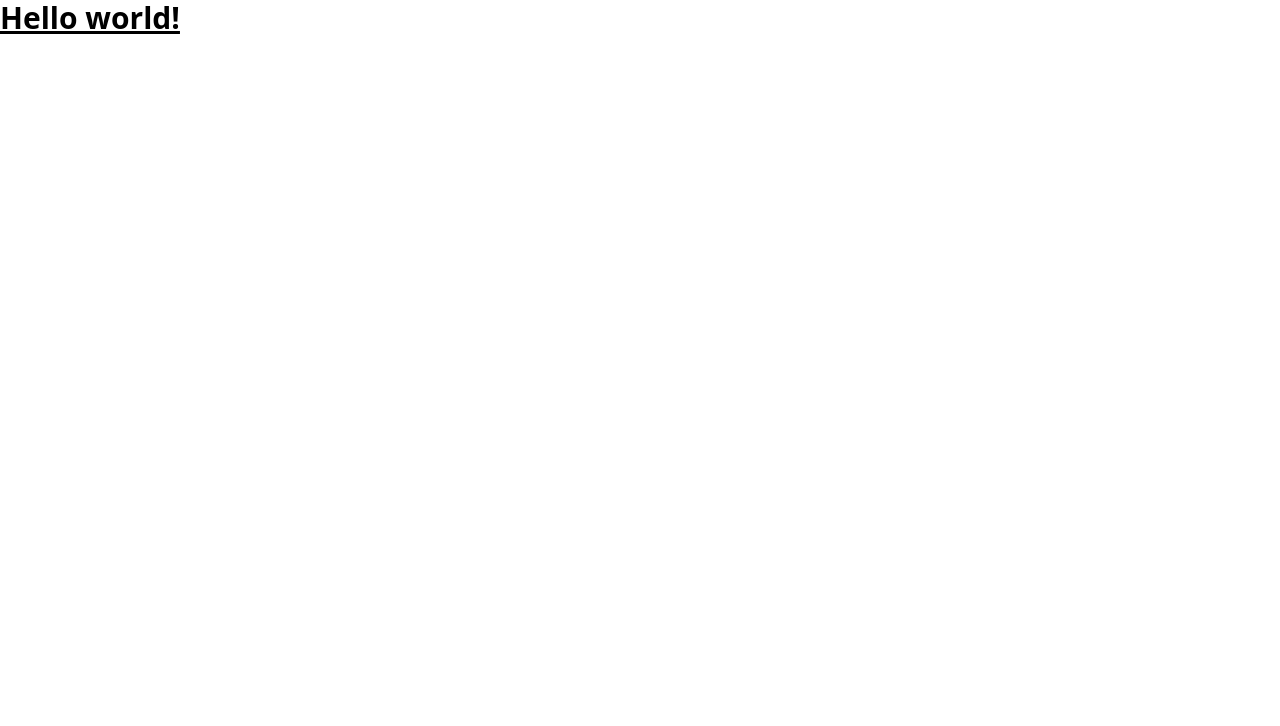
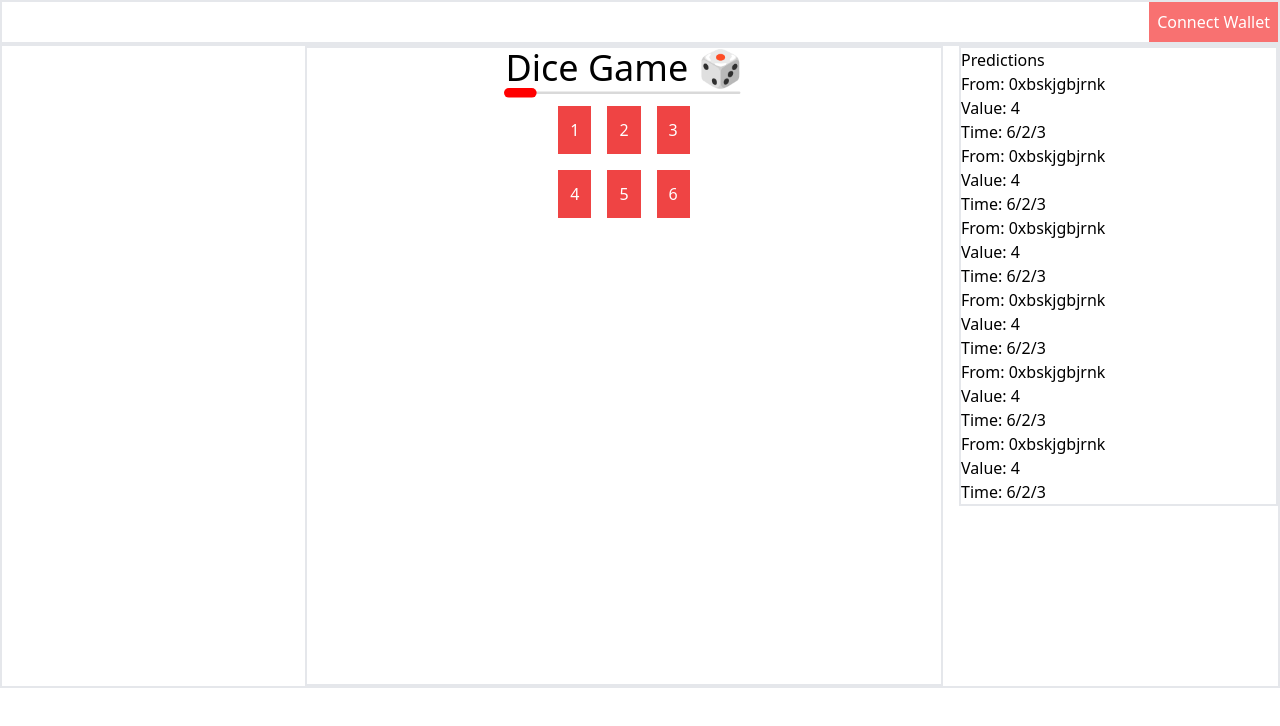
Before and after one commit to sharathkrml/dice_game, a Next.js app: page / in a window 1280 px wide. Shown: the top 726 px of the page. Built offline with nearby package versions, Linux system fonts and the light colour scheme.

Commit message:
added template design

```diff
--- /dev/null
+++ b/components/ListPredictions.js
@@ -0,0 +1,18 @@
+import React from "react";
+import PredictionCard from "./PredictionCard";
+
+function ListPredictions() {
+  return (
+    <div className="border-2">
+      <h2>Predictions</h2>
+      <PredictionCard/>
+      <PredictionCard/>
+      <PredictionCard/>
+      <PredictionCard/>
+      <PredictionCard/>
+      <PredictionCard/>
+    </div>
+  );
+}
+
+export default ListPredictions;
--- /dev/null
+++ b/components/MainComponent.js
@@ -0,0 +1,22 @@
+import React from "react";
+import { Line } from "rc-progress";
+function MainComponent() {
+  return (
+    <div className="border-2 flex flex-col h-[100%] items-center">
+      <h1 className="text-4xl">Dice Game 🎲 </h1>
+      <div className="w-60">
+        <Line percent="10" strokeWidth="4" strokeColor="red" />
+      </div>
+      <div className="grid grid-cols-3">
+        <button className="p-3 bg-red-500 text-white m-2">1</button>
+        <button className="p-3 bg-red-500 text-white m-2">2</button>
+        <button className="p-3 bg-red-500 text-white m-2">3</button>
+        <button className="p-3 bg-red-500 text-white m-2">4</button>
+        <button className="p-3 bg-red-500 text-white m-2">5</button>
+        <button className="p-3 bg-red-500 text-white m-2">6</button>
+      </div>
+    </div>
+  );
+}
+
+export default MainComponent;
--- /dev/null
+++ b/components/Navbar.js
@@ -0,0 +1,11 @@
+import React from "react";
+
+function Navbar() {
+  return (
+    <div className="flex justify-end border-2">
+      <button className="p-2 bg-red-400 text-white">Connect Wallet</button>
+    </div>
+  );
+}
+
+export default Navbar;
--- /dev/null
+++ b/components/PredictionCard.js
@@ -0,0 +1,13 @@
+import React from "react";
+
+function PredictionCard() {
+  return (
+    <div className="border-1">
+      <div className="from">From: 0xbskjgbjrnk</div>
+      <div className="value">Value: 4</div>
+      <div className="time">Time: 6/2/3</div>
+    </div>
+  );
+}
+
+export default PredictionCard;
--- a/package.json
+++ b/package.json
@@ -13,6 +13,7 @@
     "@openzeppelin/contracts": "^4.5.0",
     "dotenv": "^16.0.0",
     "next": "12.1.5",
+    "rc-progress": "^3.2.4",
     "react": "18.0.0",
     "react-dom": "18.0.0"
   },
--- a/pages/index.js
+++ b/pages/index.js
@@ -1,7 +1,29 @@
 import Head from "next/head";
-import Image from "next/image";
-import styles from "../styles/Home.module.css";
+import ListPredictions from "../components/ListPredictions";
+import MainComponent from "../components/MainComponent";
+import Navbar from "../components/Navbar";
 
 export default function Home() {
-  return <h1 className="text-3xl font-bold underline">Hello world!</h1>;
+  return (
+    <div>
+      <Head>
+        <title>Dice Game 🎲 </title>
+        <meta name="description" content="Generated by create next app" />
+        <link rel="icon" href="/favicon.ico" />
+      </Head>
+      <nav>
+        <Navbar />
+      </nav>
+      <main className="flex border-2  justify-end gap-4">
+        <section className="w-6/12 min-h-[80vh]">
+          <MainComponent />
+        </section>
+        <aside className="w-3/12">
+          <ListPredictions />
+        </aside>
+      </main>
+
+      <footer></footer>
+    </div>
+  );
 }
--- a/styles/Home.module.css
+++ /dev/null
@@ -1,116 +0,0 @@
-.container {
-  padding: 0 2rem;
-}
-
-.main {
-  min-height: 100vh;
-  padding: 4rem 0;
-  flex: 1;
-  display: flex;
-  flex-direction: column;
-  justify-content: center;
-  align-items: center;
-}
-
-.footer {
-  display: flex;
-  flex: 1;
-  padding: 2rem 0;
-  border-top: 1px solid #eaeaea;
-  justify-content: center;
-  align-items: center;
-}
-
-.footer a {
-  display: flex;
-  justify-content: center;
-  align-items: center;
-  flex-grow: 1;
-}
-
-.title a {
-  color: #0070f3;
-  text-decoration: none;
-}
-
-.title a:hover,
-.title a:focus,
-.title a:active {
-  text-decoration: underline;
-}
-
-.title {
-  margin: 0;
-  line-height: 1.15;
-  font-size: 4rem;
-}
-
-.title,
-.description {
-  text-align: center;
-}
-
-.description {
-  margin: 4rem 0;
-  line-height: 1.5;
-  font-size: 1.5rem;
-}
-
-.code {
-  background: #fafafa;
-  border-radius: 5px;
-  padding: 0.75rem;
-  font-size: 1.1rem;
-  font-family: Menlo, Monaco, Lucida Console, Liberation Mono, DejaVu Sans Mono,
-    Bitstream Vera Sans Mono, Courier New, monospace;
-}
-
-.grid {
-  display: flex;
-  align-items: center;
-  justify-content: center;
-  flex-wrap: wrap;
-  max-width: 800px;
-}
-
-.card {
-  margin: 1rem;
-  padding: 1.5rem;
-  text-align: left;
-  color: inherit;
-  text-decoration: none;
-  border: 1px solid #eaeaea;
-  border-radius: 10px;
-  transition: color 0.15s ease, border-color 0.15s ease;
-  max-width: 300px;
-}
-
-.card:hover,
-.card:focus,
-.card:active {
-  color: #0070f3;
-  border-color: #0070f3;
-}
-
-.card h2 {
-  margin: 0 0 1rem 0;
-  font-size: 1.5rem;
-}
-
-.card p {
-  margin: 0;
-  font-size: 1.25rem;
-  line-height: 1.5;
-}
-
-.logo {
-  height: 1em;
-  margin-left: 0.5rem;
-}
-
-@media (max-width: 600px) {
-  .grid {
-    width: 100%;
-    flex-direction: column;
-  }
-}
```
Also changed, not shown: 2 other files (tests, documents, lock files or other folders).
